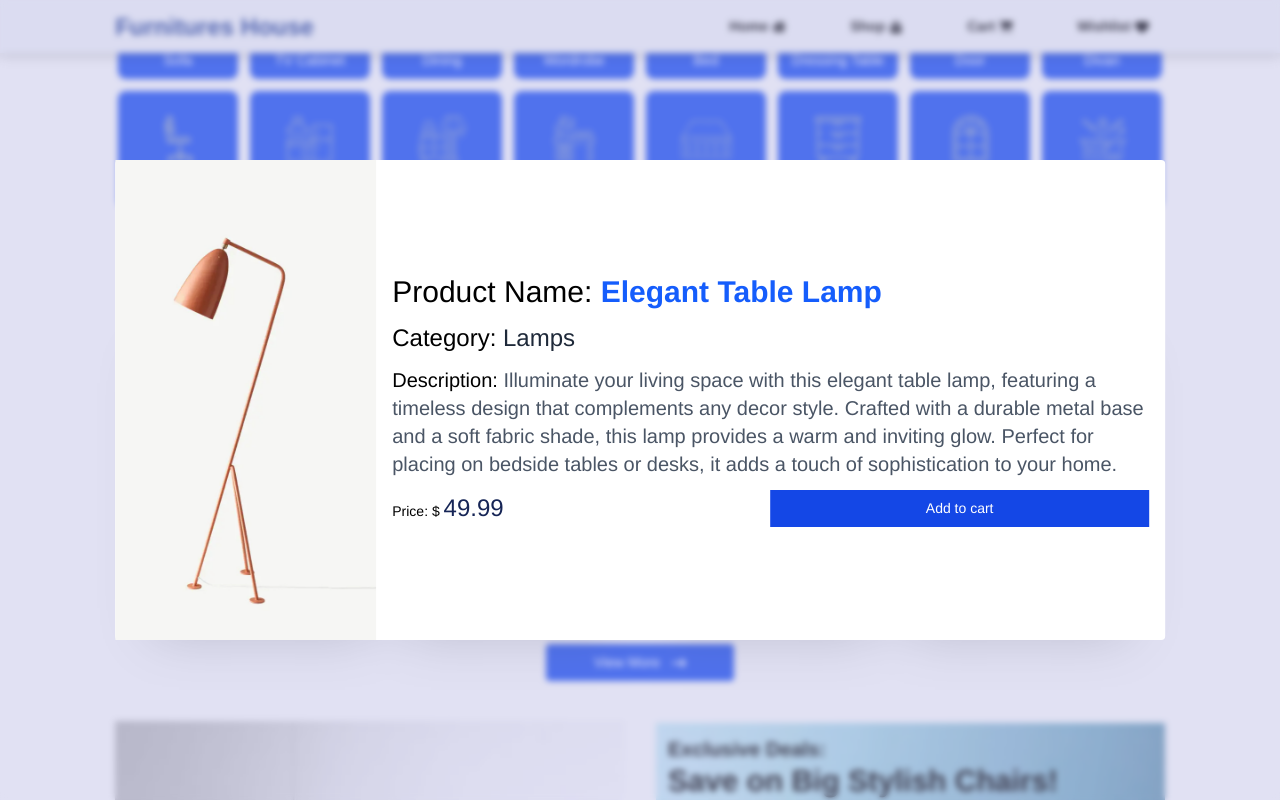
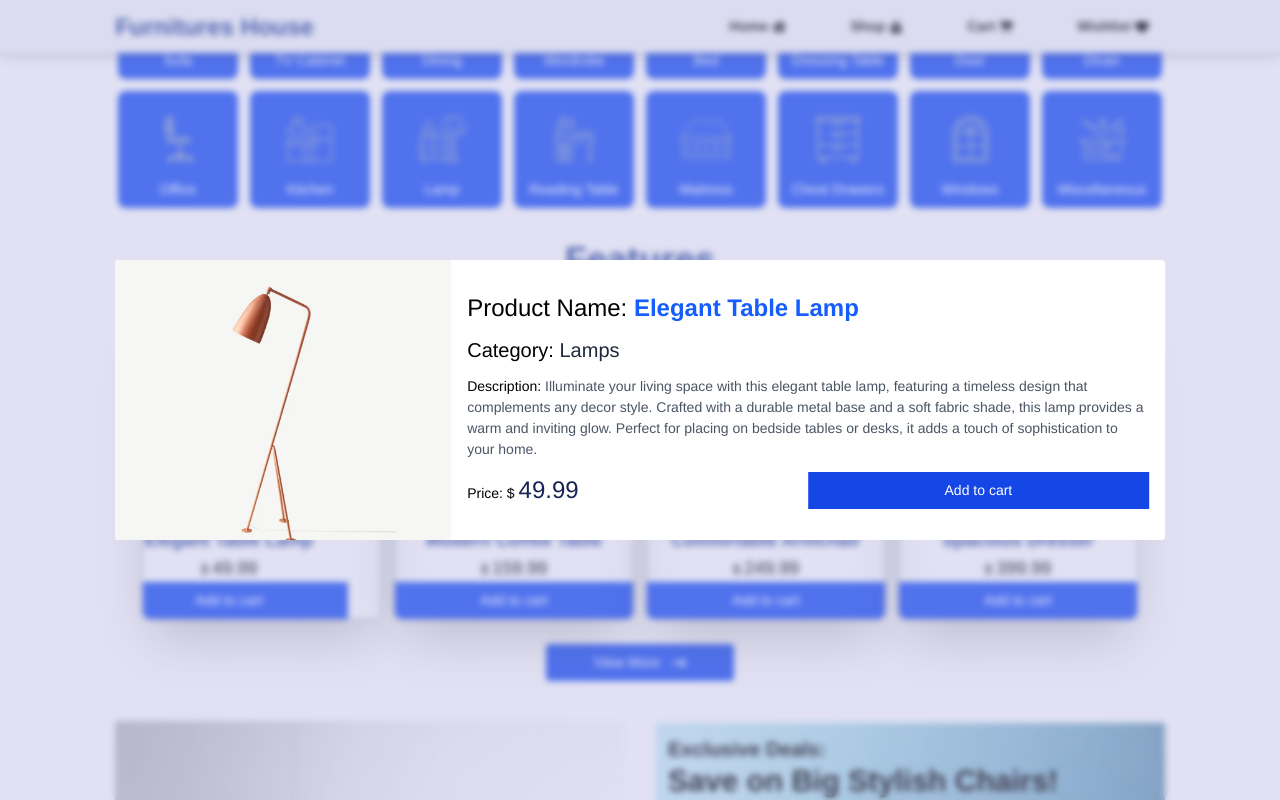
Before and after one commit to Mohamed-Abdelhakeem1/furnitures-eCommerce, a React (Vite) app: page /furnitures-eCommerce/home in a window 1280 px wide. Both pictures are taken after a click on the button 362 px from the left and 1228 px from the top of the page. Shown: the part 828-1628 px from the top of the page. Built offline with nearby package versions, Linux system fonts and the light colour scheme.

Commit message:
update in basename

```diff
--- a/src/App.tsx
+++ b/src/App.tsx
@@ -14,7 +14,6 @@ function App() {
       <ModalReview />
       <Routes>
         <Route path="/" element={<Home />} />
-        <Route path="/furnitures-eCommerce" element={<Home />} />
         <Route path="/home" element={<Home />} />
         <Route path="/shop" element={<Shop />} />
         <Route path="/cart" element={<Cart />} />
--- a/src/Common/ModalReview.tsx
+++ b/src/Common/ModalReview.tsx
@@ -17,24 +17,24 @@ const ModalReview = () => {
             className="fixed h-full w-full top-0 left-0 z-40 overlay "
             onClick={() => dispatcher(hide())}
           ></div>
-          <div className="fixed contain translate-center z-50 bg-white rounded-sm flex-center flex-col sm:flex-row">
-            <div className="image h-120 w-250 overflow-hidden flex-center">
+          <div className="fixed m-10 sm:m-0 contain translate-center z-50 bg-white rounded-sm flex-center flex-col sm:flex-row">
+            <div className="overflow-hidden flex-center">
               <img
-                className=" h-full object-cover"
+                className="max-w-250 max-h-70 sm:w-250 sm:h-70 object-cover"
                 src={product?.images[0]}
                 alt={product!.name}
               />
             </div>
             <div className="details p-4">
-              <h2 className="text-3xl mb-3">
+              <h2 className="text-2xl mb-3">
                 Product Name:{" "}
                 <span className="text-blue-600 font-bold">{product?.name}</span>
               </h2>
-              <p className="mb-3 text-2xl">
+              <p className="mb-3 text-xl">
                 Category:{" "}
                 <span className="text-gray-800">{product?.category}</span>
               </p>
-              <p className="mb-3 text-xl">
+              <p className="mb-3">
                 Description:{" "}
                 <span className="text-gray-600">{product?.description}</span>
               </p>
--- a/vite.config.ts
+++ b/vite.config.ts
@@ -4,6 +4,6 @@ import tailwindcss from "@tailwindcss/vite";
 
 // https://vite.dev/config/
 export default defineConfig({
-  base: "/furnitures-eCommerce",
+  base: "/furnitures-eCommerce/",
   plugins: [react(), tailwindcss()]
 });
```
